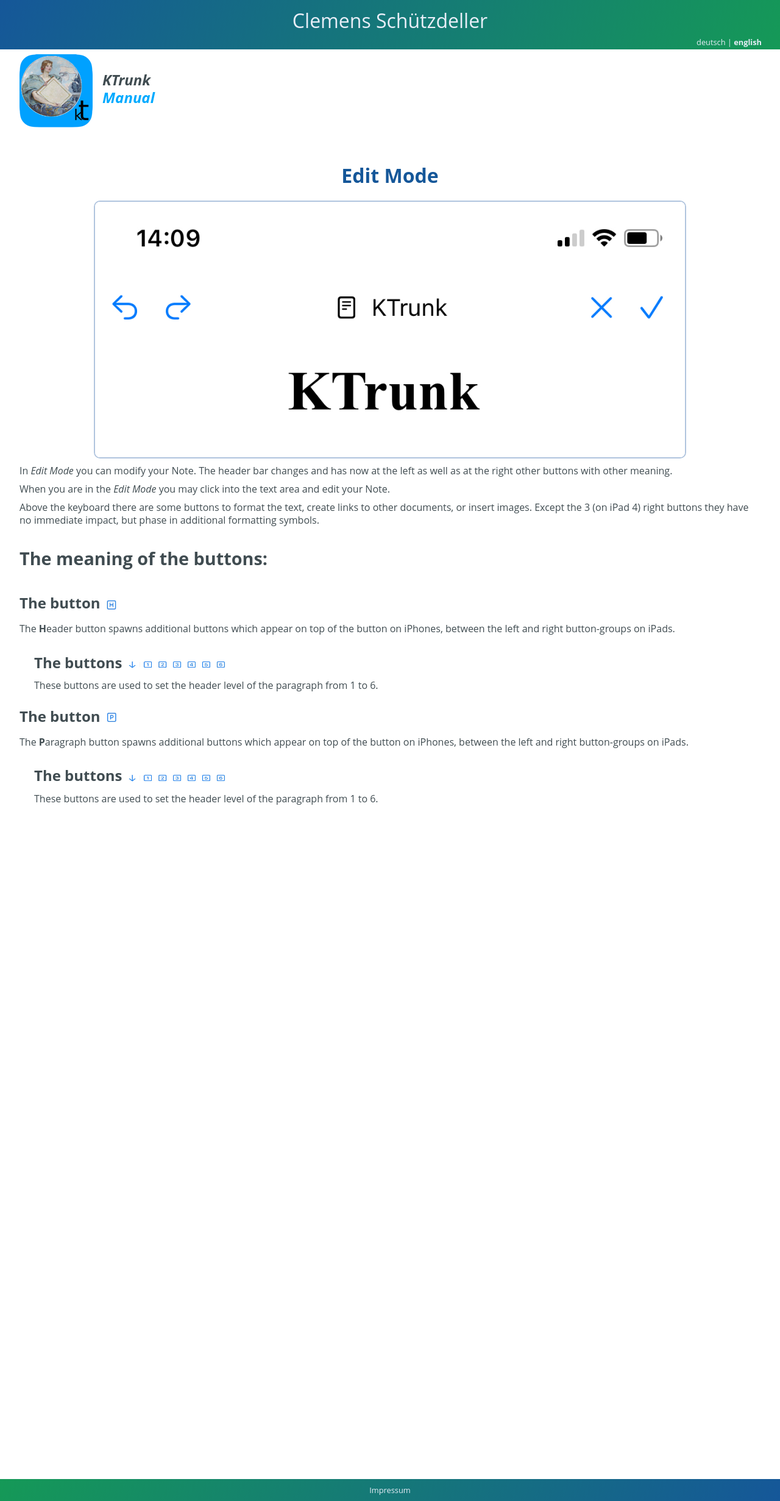
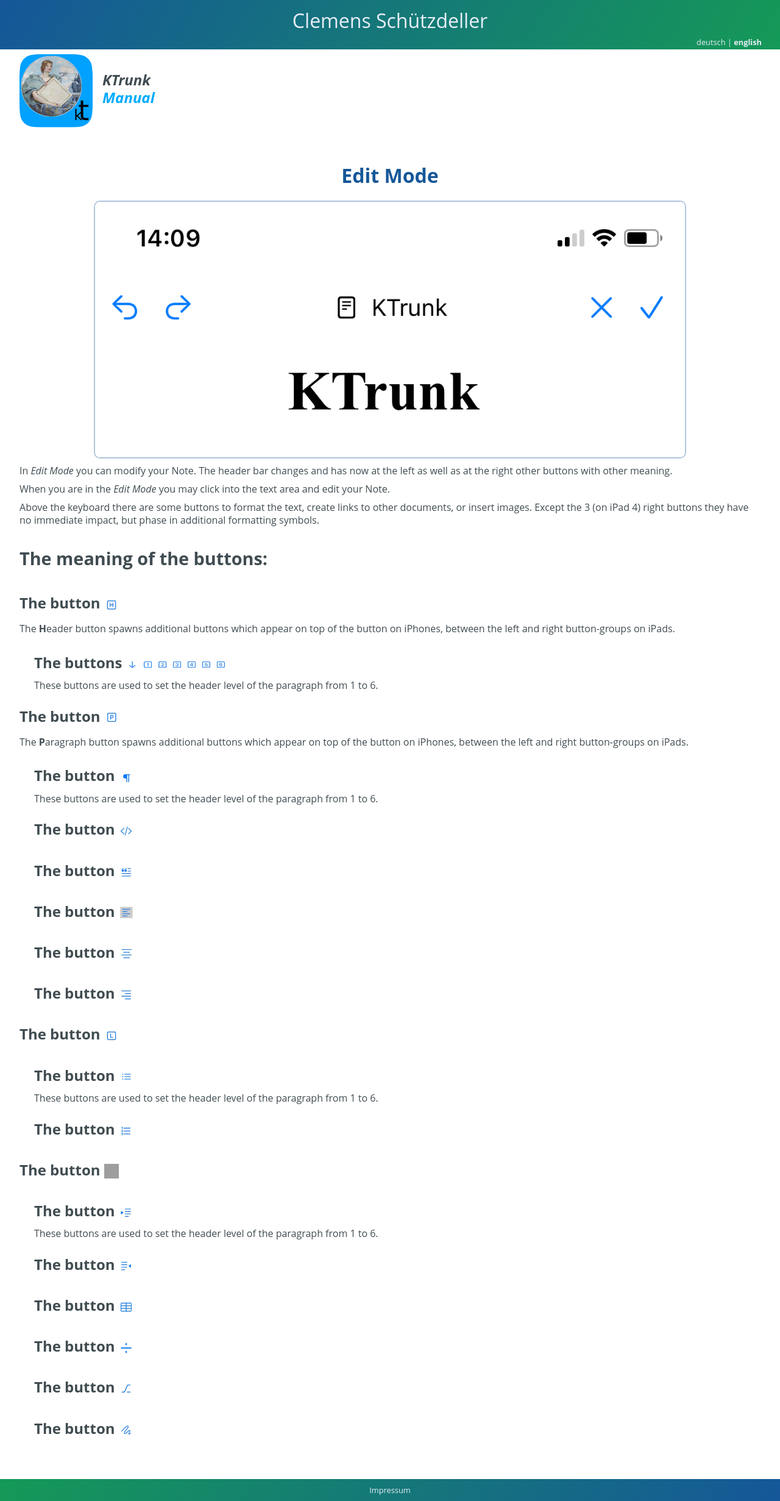
Before and after one commit to cs-LA/home, a Jekyll site: the page built from KTrunk/Manual/EditMode.md, in a window 1280 px wide. Shown: the whole page at 61% size. Built offline with Jekyll 4.4.1, drawn with Linux system fonts in a browser that asks for light colours; our own code applies the rules of GitHub Pages for plain Markdown files; grey boxes are pictures that could not be loaded.

Commit message:
Update EditMode.md

```diff
--- a/KTrunk/Manual/EditMode.md
+++ b/KTrunk/Manual/EditMode.md
@@ -44,10 +44,54 @@
 <span class="de">Die <b>P</b>aragraph-Schaltfläche bringt weitere Schaltflächen zum Vorschein, die auf iPhones oberhalb der Schaltfläche, auf iPads zwischen den linken und rechten Schaltflächen-Gruppen erscheinen.</span>
 
 <div style="margin-left: 1.5em">
-  <h3><span class="en">The buttons <img src="EditButtonHn.jpg" class="inLine" style="Width: 7em;"></span><span class="de">Die Schaltflächen <img src="EditButtonHn.jpg" class="inLine" style="Width: 7em;"></span></h3>
+  <h3><span class="en">The button <img src="EditButtonPP.jpg" class="inLine"></span><span class="de">Die Schaltfläche <img src="EditButtonPP.jpg" class="inLine"></span></h3>
 
   <span class="en">These buttons are used to set the header level of the paragraph from 1 to 6.</span>
   <span class="de">DieseSchaltflächen legen die Überschriften-Ebene von 1 bis 6 fest.</span>
+
+  <h3><span class="en">The button <img src="EditButtonPC.jpg" class="inLine"></span><span class="de">Die Schaltfläche <img src="EditButtonPC.jpg" class="inLine"></span></h3>
+
+  <h3><span class="en">The button <img src="EditButtonPQ.jpg" class="inLine"></span><span class="de">Die Schaltfläche <img src="EditButtonPQ.jpg" class="inLine"></span></h3>
+
+  <h3><span class="en">The button <img src="EditButtonPAL.jpg" class="inLine"></span><span class="de">Die Schaltfläche <img src="EditButtonPAL.jpg" class="inLine"></span></h3>
+
+  <h3><span class="en">The button <img src="EditButtonPAC.jpg" class="inLine"></span><span class="de">Die Schaltfläche <img src="EditButtonPAC.jpg" class="inLine"></span></h3>
+
+  <h3><span class="en">The button <img src="EditButtonPAR.jpg" class="inLine"></span><span class="de">Die Schaltfläche <img src="EditButtonPAR.jpg" class="inLine"></span></h3>
+
+</div>
+
+<h3><span class="en">The button <img src="EditButtonL.jpg" class="inLine"></span><span class="de">Die Schaltfläche <img src="EditButtonL.jpg" class="inLine"></span></h3>
+
+<div style="margin-left: 1.5em">
+  <h3><span class="en">The button <img src="EditButtonLU.jpg" class="inLine"></span><span class="de">Die Schaltfläche <img src="EditButtonLU.jpg" class="inLine"></span></h3>
+
+  <span class="en">These buttons are used to set the header level of the paragraph from 1 to 6.</span>
+  <span class="de">DieseSchaltflächen legen die Überschriften-Ebene von 1 bis 6 fest.</span>
+
+  <h3><span class="en">The button <img src="EditButtonLO.jpg" class="inLine"></span><span class="de">Die Schaltfläche <img src="EditButtonLO.jpg" class="inLine"></span></h3>
+
+</div>
+
+<h3><span class="en">The button <img src="EditButtonEl.jpg" class="inLine"></span><span class="de">Die Schaltfläche <img src="EditButtonL.jpg" class="inLine"></span></h3>
+
+<div style="margin-left: 1.5em">
+  <h3><span class="en">The button <img src="EditButtonElIr.jpg" class="inLine"></span><span class="de">Die Schaltfläche <img src="EditButtonElIr.jpg" class="inLine"></span></h3>
+
+  <span class="en">These buttons are used to set the header level of the paragraph from 1 to 6.</span>
+  <span class="de">DieseSchaltflächen legen die Überschriften-Ebene von 1 bis 6 fest.</span>
+
+  <h3><span class="en">The button <img src="EditButtonElIl.jpg" class="inLine"></span><span class="de">Die Schaltfläche <img src="EditButtonElIl.jpg" class="inLine"></span></h3>
+
+  <h3><span class="en">The button <img src="EditButtonElTb.jpg" class="inLine"></span><span class="de">Die Schaltfläche <img src="EditButtonElTb.jpg" class="inLine"></span></h3>
+
+  <h3><span class="en">The button <img src="EditButtonElHR.jpg" class="inLine"></span><span class="de">Die Schaltfläche <img src="EditButtonElHR.jpg" class="inLine"></span></h3>
+
+  <h3><span class="en">The button <img src="EditButtonElCB.jpg" class="inLine"></span><span class="de">Die Schaltfläche <img src="EditButtonElCB.jpg" class="inLine"></span></h3>
+
+  <h3><span class="en">The button <img src="EditButtonElClr.jpg" class="inLine"></span><span class="de">Die Schaltfläche <img src="EditButtonElClr.jpg" class="inLine"></span></h3>
+
+
 </div>
 
 <span class="en"></span>
```
